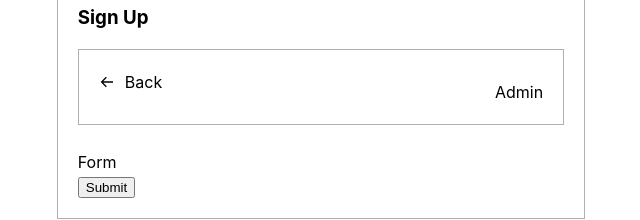
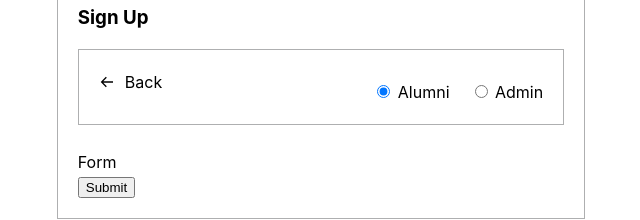
Before and after one commit to The-Jitu-Assignments/connect, a React (Vite) app in the folder frontend/: page /register in a window 1280 px wide. Both pictures are taken after a click on the button "Next". Shown: the part 339-559 px from the top of the page, without its empty margins (319-959 px from the left). Built offline with nearby package versions, Linux system fonts and the light colour scheme.

Commit message:
added radio buttons to switch between alumni and admin

```diff
--- a/frontend/src/pages/register/MultiPage/Second/Second.css
+++ b/frontend/src/pages/register/MultiPage/Second/Second.css
@@ -14,8 +14,18 @@
   cursor: pointer;
 }
 
-.second_userDetails {
+.second-userDetails {
   display: flex;
   flex-direction: column;
   gap: 10px;
 }
+
+.second-userDetails_email {
+  font-weight: 700;
+}
+
+.second-radio {
+  display: flex;
+  align-items: center;
+  gap: 20px;
+}
--- a/frontend/src/pages/register/MultiPage/Second/index.jsx
+++ b/frontend/src/pages/register/MultiPage/Second/index.jsx
@@ -2,7 +2,7 @@ import React from 'react';
 import './Second.css';
 import { BiArrowBack } from 'react-icons/bi'
 
-const Second = ({ userDetails, handlePrevious }) => {
+const Second = ({ userDetails, handlePrevious, setUserDetails }) => {
   return (
     <div>
       <div className='second-title'>
@@ -10,9 +10,38 @@ const Second = ({ userDetails, handlePrevious }) => {
           <BiArrowBack />
           <span>Back</span>
         </div>
-        <div className='second_userDetails'>
-          <div>{userDetails.email}</div>
-          <div>Admin</div>
+        <div className='second-userDetails'>
+          <div className='second-userDetails_email'>{userDetails.email}</div>
+          <div className='second-radio'>
+            <div>
+              <input
+                type={"radio"}
+                value={"alumni"}
+                name='userStatus'
+                checked={userDetails.userStatus === 'alumni'}
+                onChange={(e) => {
+                  setUserDetails({
+                    ...userDetails,
+                    [e.target.name]: e.target.value
+                  })
+                }}
+              /> Alumni
+            </div>
+            <div>
+              <input
+                type={"radio"}
+                value={"admin"}
+                name='userStatus'
+                checked={userDetails.userStatus === 'admin'}
+                onChange={(e) => {
+                  setUserDetails({
+                    ...userDetails,
+                    [e.target.name]: e.target.value
+                  })
+                }}
+              /> Admin
+            </div>
+          </div>
         </div>
       </div>
       <div>Form</div>
```
